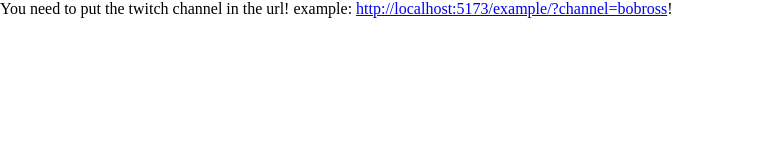
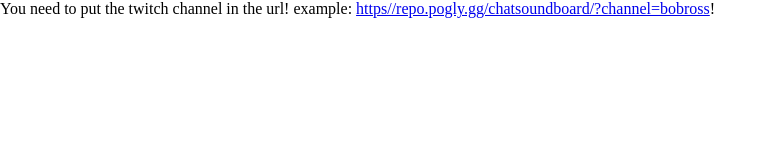
Before and after one commit to rare-potato/chat-soundboard-overlay, a React (Vite) app: page / in a window 1280 px wide. Shown: the top 160 px of the page, without its empty margins (0-777 px from the left). Built offline with nearby package versions, Linux system fonts and the light colour scheme.

Commit message:
Fix missing channel error

```diff
--- a/src/App.tsx
+++ b/src/App.tsx
@@ -20,7 +20,10 @@ function App() {
     return (
       <>
         You need to put the twitch channel in the url! example:{" "}
-        <a href="http://localhost:5173/example/?channel=bobross">http://localhost:5173/example/?channel=bobross</a>!
+        <a href="https//repo.pogly.gg/chatsoundboard/?channel=bobross">
+          https//repo.pogly.gg/chatsoundboard/?channel=bobross
+        </a>
+        !
       </>
     );
 
```
